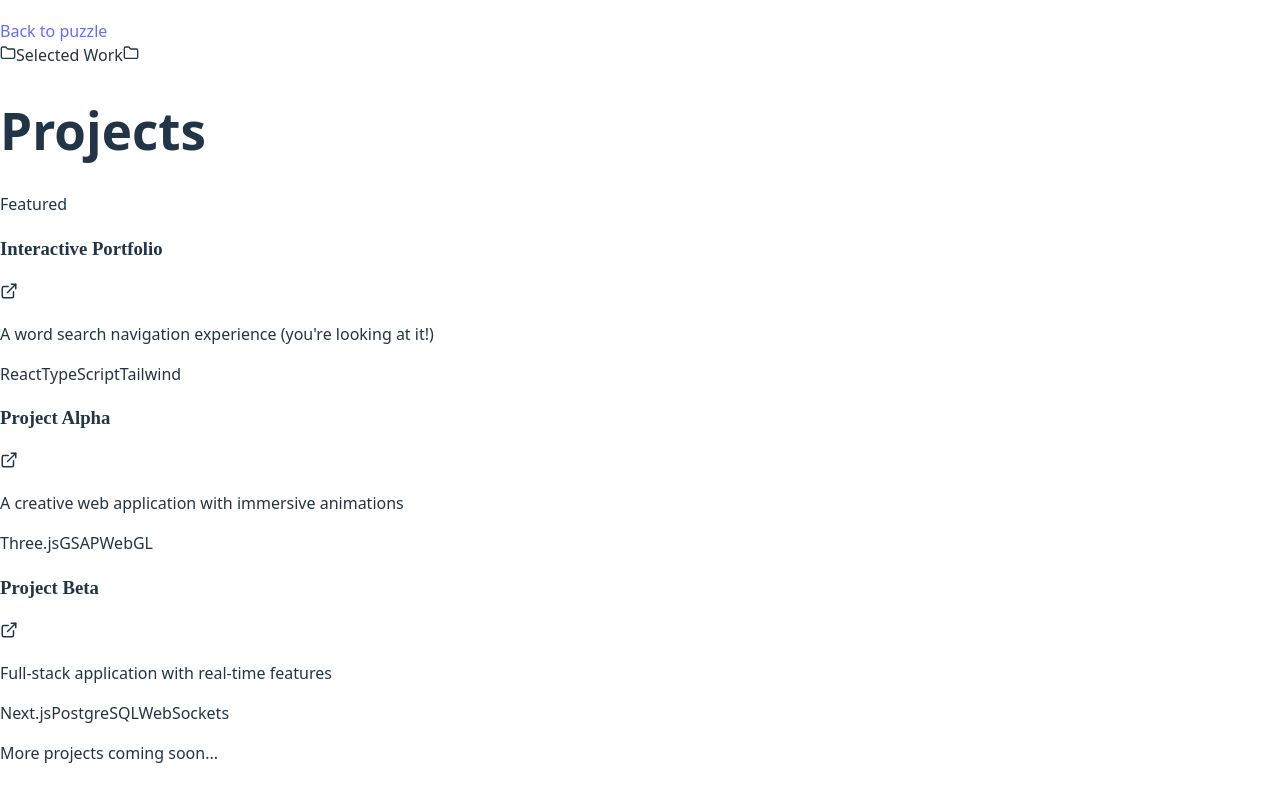
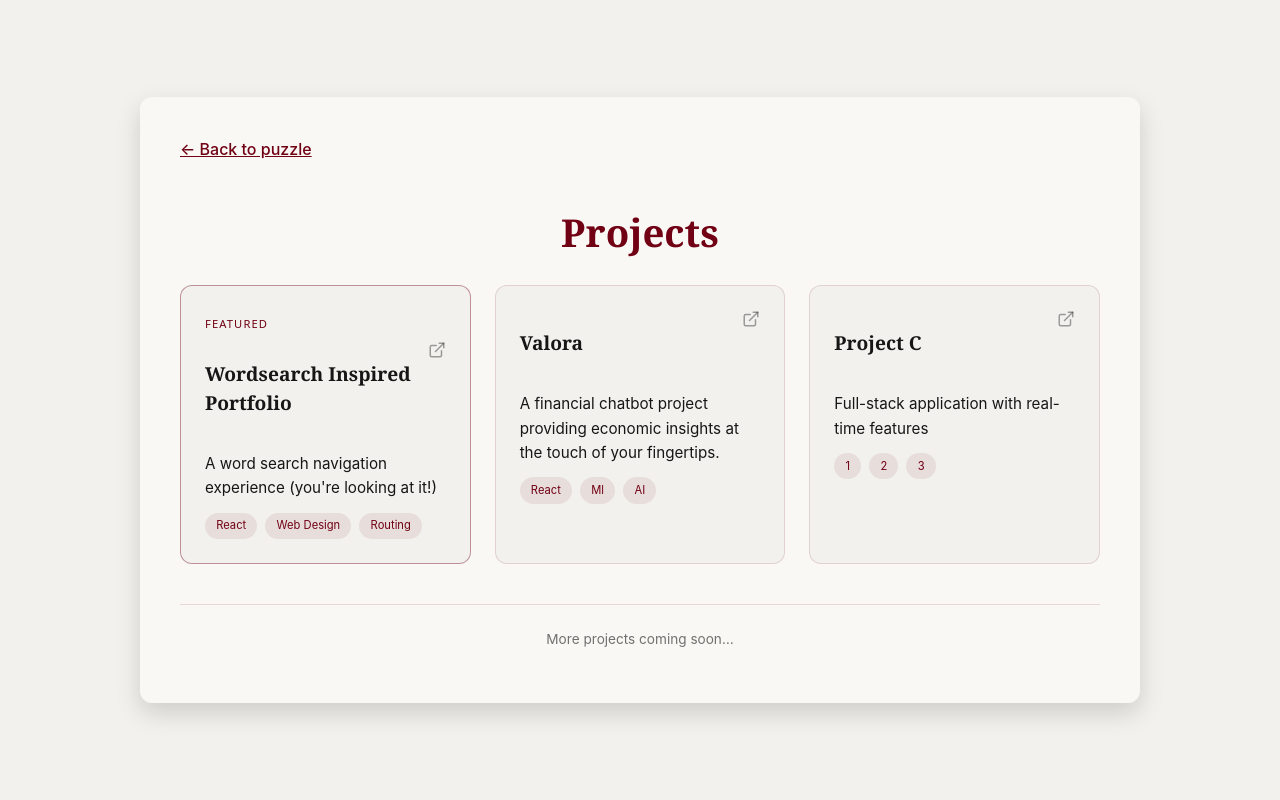
Before and after one commit to lyvnrin/portfolio, a React (Vite) app: page /projects in a window 1280 px wide. Built offline with nearby package versions, Linux system fonts and the light colour scheme.

Commit message:
Editing display of projects page

```diff
--- a/src/pages/Projects.jsx
+++ b/src/pages/Projects.jsx
@@ -1,86 +1,200 @@
-import { Link } from 'react-router-dom';
-import { ArrowLeft, ExternalLink, Folder } from 'lucide-react';
+import { Link } from "react-router-dom";
+import { ExternalLink, Folder } from "lucide-react";
 
 const projects = [
     {
-        title: 'Interactive Portfolio',
-        description: 'A word search navigation experience (you\'re looking at it!)',
-        tags: ['React', 'TypeScript', 'Tailwind'],
+        title: "Wordsearch Inspired Portfolio",
+        description: "A word search navigation experience (you're looking at it!)",
+        tags: ["React", "Web Design", "Routing"],
         featured: true,
     },
     {
-        title: 'Project Alpha',
-        description: 'A creative web application with immersive animations',
-        tags: ['Three.js', 'GSAP', 'WebGL'],
+        title: "Valora",
+        description: "A financial chatbot project providing economic insights at the touch of your fingertips.",
+        tags: ["React", "Ml", "AI"],
         featured: false,
     },
     {
-        title: 'Project Beta',
-        description: 'Full-stack application with real-time features',
-        tags: ['Next.js', 'PostgreSQL', 'WebSockets'],
+        title: "Project C",
+        description: "Full-stack application with real-time features",
+        tags: ["1", "2", "3"],
         featured: false,
     },
 ];
 
 const Projects = () => {
     return (
-        <div className="page-container flex flex-col items-center">
-            <div className="w-full max-w-4xl animate-fade-in">
-                <Link to="/" className="back-link">
-                    {/*<ArrowLeft size={20} />*/}
-                    Back to puzzle
+        <div style={styles.container}>
+            <div style={styles.inner}>
+                <Link to="/" style={styles.backLink}>
+                    ← Back to puzzle
                 </Link>
-            </div>
 
-            <div className="w-full max-w-4xl notepad-card animate-scale-in" style={{ animationDelay: '0.1s' }}>
-                <div className="flex items-center justify-center gap-2 mb-2">
-                    <Folder size={16} className="text-secondary/60" />
-                    <span className="text-xs uppercase tracking-widest text-muted-foreground">Selected Work</span>
-                    <Folder size={16} className="text-secondary/60" />
-                </div>
-                <h1 className="page-title text-secondary text-center">Projects</h1>
+                {/*<div style={styles.header}>*/}
+                {/*    <Folder size={16} style={styles.iconMuted} />*/}
+                {/*    <span style={styles.kicker}>Selected Work</span>*/}
+                {/*    <Folder size={16} style={styles.iconMuted} />*/}
+                {/*</div>*/}
 
-                <div className="grid gap-6 md:grid-cols-2 lg:grid-cols-3">
+                <h1 style={styles.title}>Projects</h1>
+
+                <div style={styles.grid}>
                     {projects.map((project, index) => (
                         <div
                             key={index}
-                            className={`group bg-background/50 border rounded-xl p-6 hover:border-secondary/50 transition-all duration-300 cursor-pointer hover:-translate-y-1 hover:shadow-lg ${
-                                project.featured ? 'border-secondary/30 ring-1 ring-secondary/10' : 'border-border'
-                            }`}
-                            style={{ animationDelay: `${index * 0.1}s` }}
+                            style={{
+                                ...styles.card,
+                                borderColor: project.featured
+                                    ? "#71001466"
+                                    : "#71001422",
+                            }}
                         >
                             {project.featured && (
-                                <span className="inline-block text-xs px-2 py-0.5 rounded-full bg-secondary/10 text-secondary mb-3">
-                  Featured
-                </span>
+                                <span style={styles.featured}>Featured</span>
                             )}
-                            <div className="flex items-start justify-between mb-4">
-                                <h3 className="text-xl font-semibold group-hover:text-secondary transition-colors" style={{ fontFamily: 'Lora, serif' }}>
-                                    {project.title}
-                                </h3>
-                                <ExternalLink size={18} className="text-muted-foreground group-hover:text-secondary transition-colors flex-shrink-0 ml-2" />
+
+                            <div style={styles.cardHeader}>
+                                <h3 style={styles.cardTitle}>{project.title}</h3>
+                                <ExternalLink size={18} style={styles.externalIcon} />
                             </div>
-                            <p className="text-muted-foreground mb-4 text-sm leading-relaxed">{project.description}</p>
-                            <div className="flex flex-wrap gap-2">
-                                {project.tags.map((tag, tagIndex) => (
-                                    <span
-                                        key={tagIndex}
-                                        className="text-xs px-2.5 py-1 rounded-full bg-muted text-muted-foreground"
-                                    >
-                    {tag}
-                  </span>
+
+                            <p style={styles.description}>{project.description}</p>
+
+                            <div style={styles.tags}>
+                                {project.tags.map((tag, i) => (
+                                    <span key={i} style={styles.tag}>
+                                        {tag}
+                                    </span>
                                 ))}
                             </div>
                         </div>
                     ))}
                 </div>
 
-                <p className="text-center text-sm text-muted-foreground/60 mt-8 pt-6 border-t border-border">
-                    More projects coming soon...
+                <p style={styles.footerNote}>
+                    More projects coming soon…
                 </p>
             </div>
         </div>
     );
 };
 
+const styles = {
+    container: {
+        minHeight: "100vh",
+        width: "100vw",
+        backgroundColor: "#F2F1ED",
+        display: "flex",
+        justifyContent: "center",
+        alignItems: "center",
+        padding: "2rem",
+        boxSizing: "border-box",
+    },
+    inner: {
+        width: "100%",
+        maxWidth: "1000px",
+        backgroundColor: "#F9F8F4",
+        padding: "2.5rem",
+        borderRadius: "12px",
+        boxShadow: "0 10px 25px rgba(0,0,0,0.15)",
+        boxSizing: "border-box",
+    },
+    backLink: {
+        fontFamily: "Inter, system-ui, sans-serif",
+        color: "#710014",
+        textDecoration: "underline",
+        marginBottom: "1.5rem",
+        display: "inline-block",
+    },
+    header: {
+        display: "flex",
+        alignItems: "center",
+        justifyContent: "center",
+        gap: "0.5rem",
+        marginBottom: "0.5rem",
+    },
+    kicker: {
+        fontSize: "0.75rem",
+        letterSpacing: "0.2em",
+        textTransform: "uppercase",
+        color: "#16161699",
+        fontFamily: "Inter, sans-serif",
+    },
+    iconMuted: {
+        color: "#71001466",
+    },
+    title: {
+        textAlign: "center",
+        fontFamily: "Georgia, serif",
+        fontSize: "2.4rem",
+        color: "#710014",
+        marginBottom: "2rem",
+    },
+    grid: {
+        display: "grid",
+        gridTemplateColumns: "repeat(auto-fit, minmax(260px, 1fr))",
+        gap: "1.5rem",
+    },
+    card: {
+        backgroundColor: "#F2F1ED",
+        padding: "1.5rem",
+        borderRadius: "12px",
+        border: "1px solid",
+        transition: "transform 0.25s ease, box-shadow 0.25s ease",
+    },
+    featured: {
+        fontSize: "0.7rem",
+        textTransform: "uppercase",
+        letterSpacing: "0.1em",
+        color: "#710014",
+        marginBottom: "0.5rem",
+        display: "inline-block",
+    },
+    cardHeader: {
+        display: "flex",
+        justifyContent: "space-between",
+        alignItems: "flex-start",
+        gap: "0.5rem",
+        marginBottom: "0.5rem",
+    },
+    cardTitle: {
+        fontFamily: "Georgia, serif",
+        fontSize: "1.2rem",
+        color: "#161616",
+    },
+    externalIcon: {
+        color: "#16161666",
+        flexShrink: 0,
+    },
+    description: {
+        fontFamily: "Inter, sans-serif",
+        fontSize: "0.95rem",
+        lineHeight: "1.6",
+        color: "#161616",
+        marginBottom: "0.75rem",
+    },
+    tags: {
+        display: "flex",
+        flexWrap: "wrap",
+        gap: "0.5rem",
+    },
+    tag: {
+        fontSize: "0.7rem",
+        padding: "0.3rem 0.7rem",
+        borderRadius: "999px",
+        backgroundColor: "#71001415",
+        color: "#710014",
+        fontFamily: "Inter, sans-serif",
+    },
+    footerNote: {
+        textAlign: "center",
+        marginTop: "2.5rem",
+        paddingTop: "1.5rem",
+        borderTop: "1px solid #71001422",
+        fontSize: "0.85rem",
+        color: "#16161699",
+        fontFamily: "Inter, sans-serif",
+    },
+};
+
 export default Projects;
```
